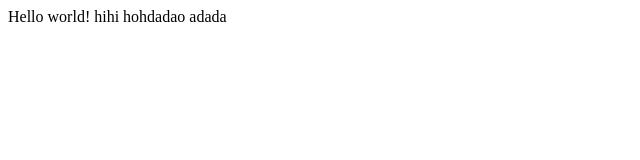
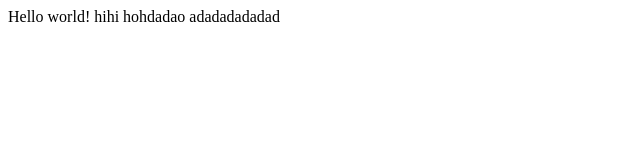
Before and after one commit to frontenddevteam/react-app-template, a React app: page / in a window 1280 px wide. Shown: the top 160 px of the page, without its empty margins (0-640 px from the left). Built offline with nearby package versions, Linux system fonts and the light colour scheme.

Commit message:
edit App

```diff
--- a/App.jsx
+++ b/App.jsx
@@ -4,7 +4,7 @@ class App extends React.Component {
    render() {
       return (
          <div>
-			Hello world! hihi hohdadao adada
+			Hello world! hihi hohdadao adadadadadad
          </div>
       );
    }
```
